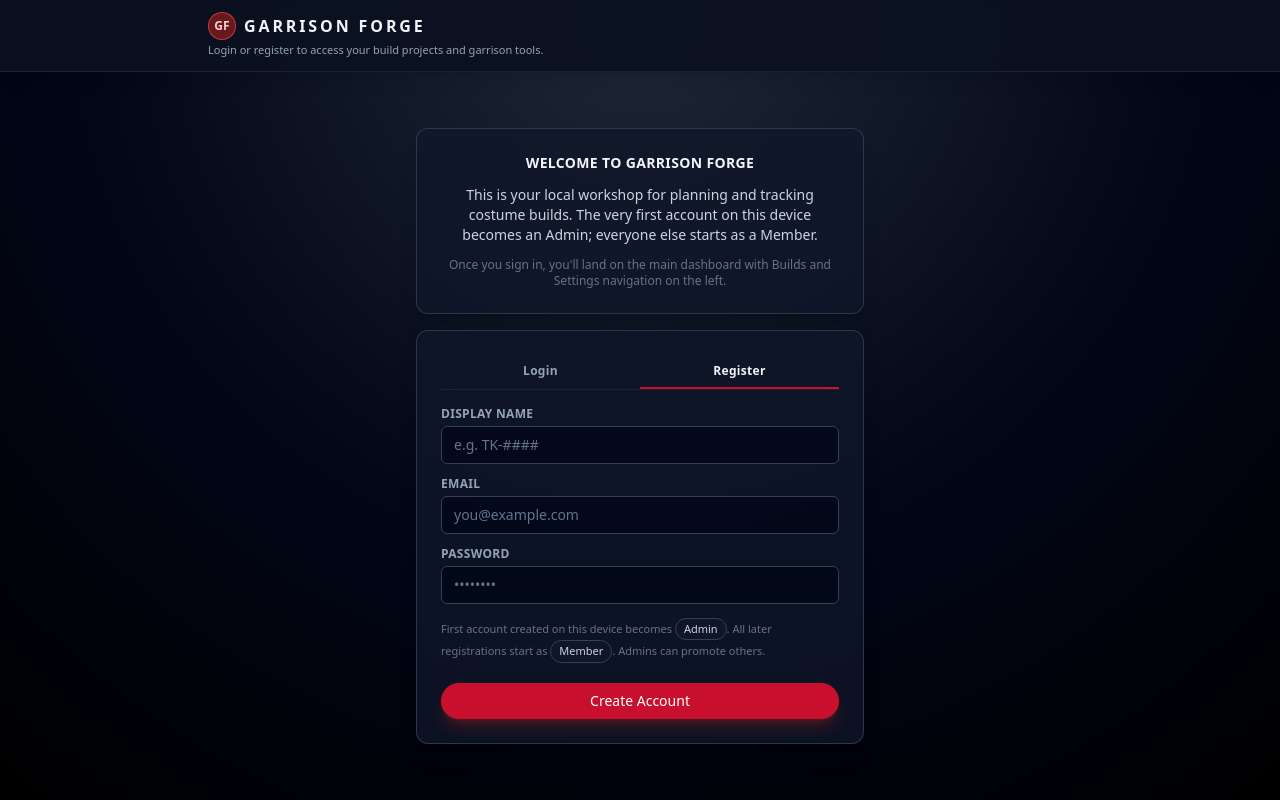
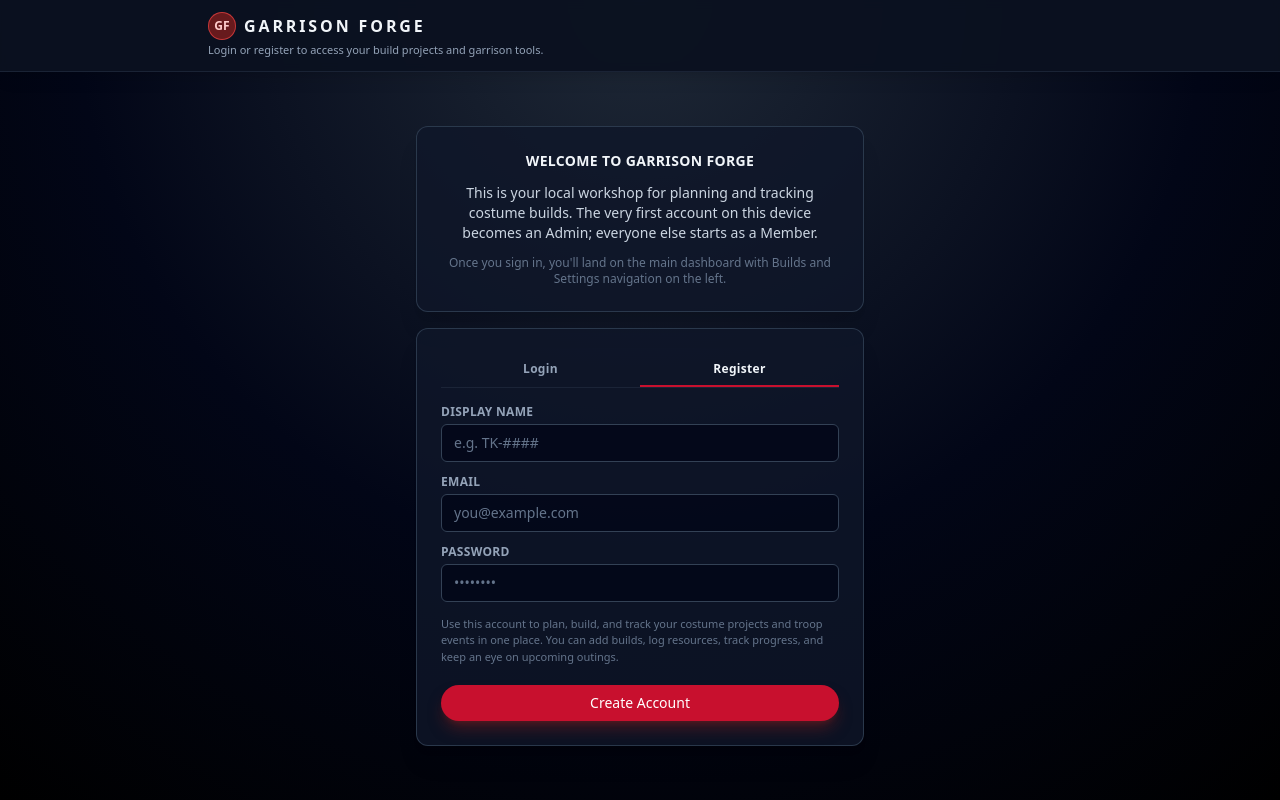
Before and after one commit to Overwatch326/Garrison-Forge, a React (Vite) app: page / in a window 1280 px wide. Both pictures are taken after a click on the button "Register". Built offline with nearby package versions, Linux system fonts and the light colour scheme; no server answers.

Commit message:
Run prisma db push from server startup

```diff
--- a/src/components/AuthTabs.tsx
+++ b/src/components/AuthTabs.tsx
@@ -136,9 +136,9 @@ export function AuthTabs({ onAuthenticated }: AuthTabsProps) {
 
         {activeTab === "register" && (
           <p className="text-[11px] text-slate-500 mt-0.5">
-            First account created on this device becomes <span className="badge-role">Admin</span>.
-            All later registrations start as <span className="badge-role">Member</span>. Admins can
-            promote others.
+            Use this account to plan, build, and track your costume projects and troop events in one
+            place. You can add builds, log resources, track progress, and keep an eye on upcoming
+            outings.
           </p>
         )}
 
--- a/src/components/ProjectBoard.tsx
+++ b/src/components/ProjectBoard.tsx
@@ -1704,7 +1704,18 @@ export function ProjectBoard({ currentUser, startNewBuild, selectedProjectId, on
                                     );
                                   })
                                   .catch(() => {
-                                    // ignore for now
+                                    // Backend failed – still attach locally so the
+                                    // build reflects this resource in the cost card.
+                                    setTasks((prev) =>
+                                      prev.map((t) =>
+                                        t.id === targetTask.id
+                                          ? {
+                                              ...t,
+                                              vendors: [...(t.vendors || []), newVendor],
+                                            }
+                                          : t,
+                                      ),
+                                    );
                                   });
                               } else {
                                 ProjectStore.updateTask(targetTask.id, {
```
